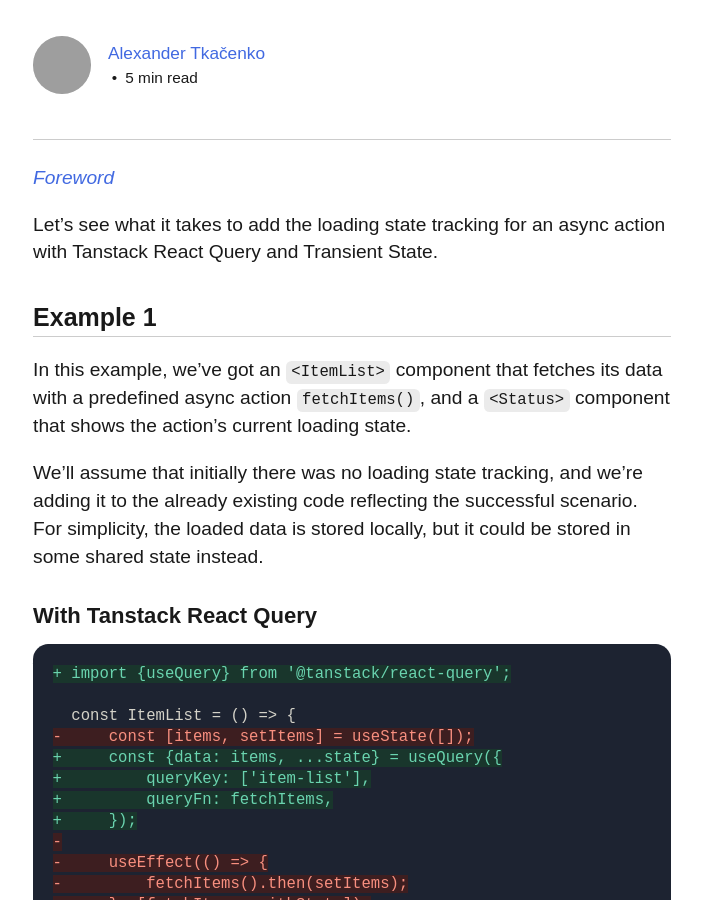
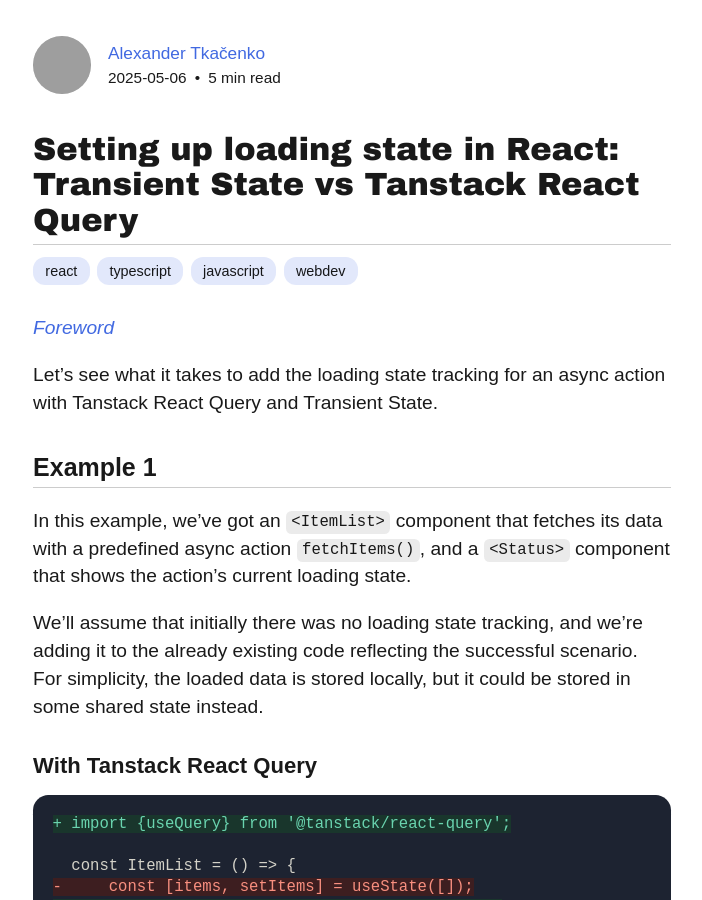
Before and after one commit to axtk/axtk.github.io, a Jekyll site: the page built from transient_state_vs_react_query.md, in a window 1280 px wide and 900 px high. Shown: the whole window, without its empty margins (288-990 px from the left). Built offline with Jekyll 4.4.1, drawn with Linux system fonts in a browser that asks for light colours; our own code applies the rules of GitHub Pages for plain Markdown files; grey boxes are pictures that could not be loaded.

Commit message:
fix comparison title

```diff
--- a/transient_state_vs_react_query.md
+++ b/transient_state_vs_react_query.md
@@ -1,5 +1,5 @@
 ---
-title: Setting up loading state in React: Transient State vs Tanstack React Query
+title: "Setting up loading state in React: Transient State vs Tanstack React Query"
 date: 2025-05-06
 updated: 2025-05-21
 tags:
@@ -9,7 +9,7 @@
     - webdev
 ---
 
-[*Foreword*]({{site.github.baseurl}}/transient_state)
+*[Foreword]({{site.github.baseurl}}/transient_state)*
 
 Let's see what it takes to add the loading state tracking for an async action with Tanstack React Query and Transient State.
 
```
